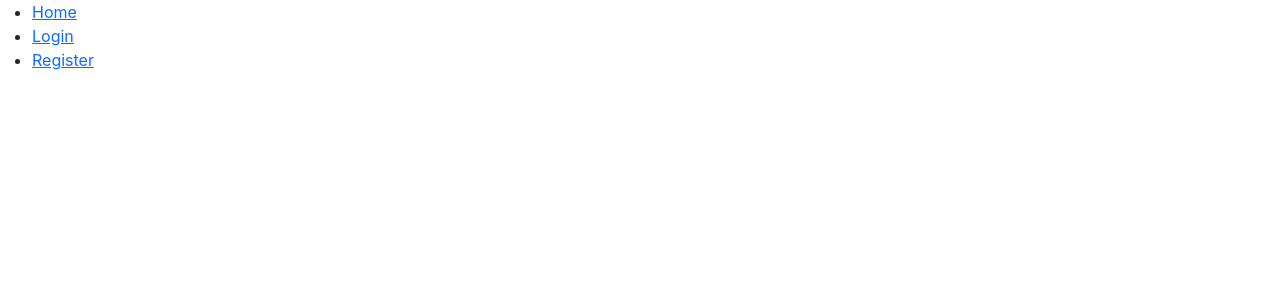
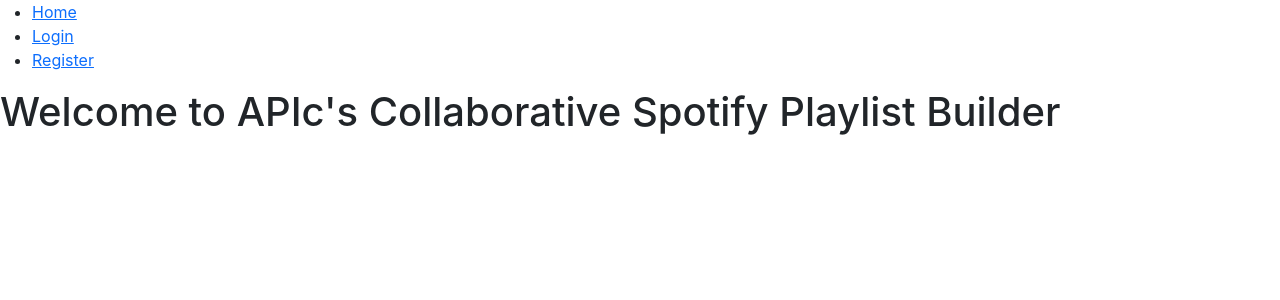
Before and after one commit to jerome-dotson/dev10-spotify-api-project, a React (Create React App) app in the folder apic-spotify-playlist/client/: page / in a window 1280 px wide. Shown: the top 300 px of the page. Built offline with nearby package versions, Linux system fonts and the light colour scheme; the HTML template or start-up script is replaced by a standard one.

Commit message:
removed extra stuff

```diff
--- a/apic-spotify-playlist/client/src/components/Home.js
+++ b/apic-spotify-playlist/client/src/components/Home.js
@@ -3,7 +3,9 @@ import { useEffect, useState } from "react";
 
 function Home() {
 
-  return;
+  return(
+    <div><h1>Welcome to APIc's Collaborative Spotify Playlist Builder</h1></div>
+  );
 }
 
 export default Home;
```
Also changed, not shown: apic-spotify-playlist/client/src/App.js (+0 -18 lines), apic-spotify-playlist/client/src/components/Login.js (+1 -7 lines), apic-spotify-playlist/client/src/components/NavBar.js (+2 -10 lines).
